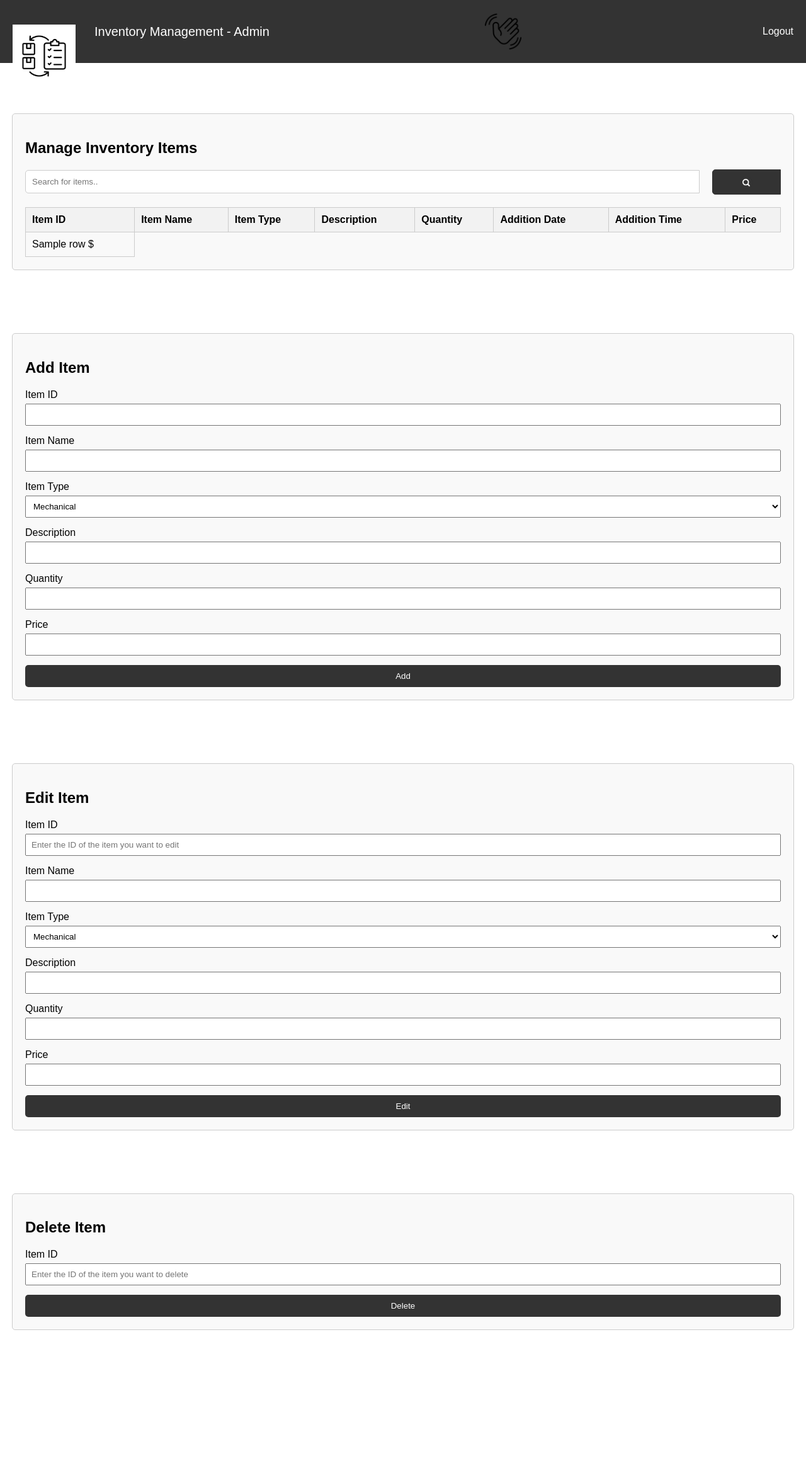
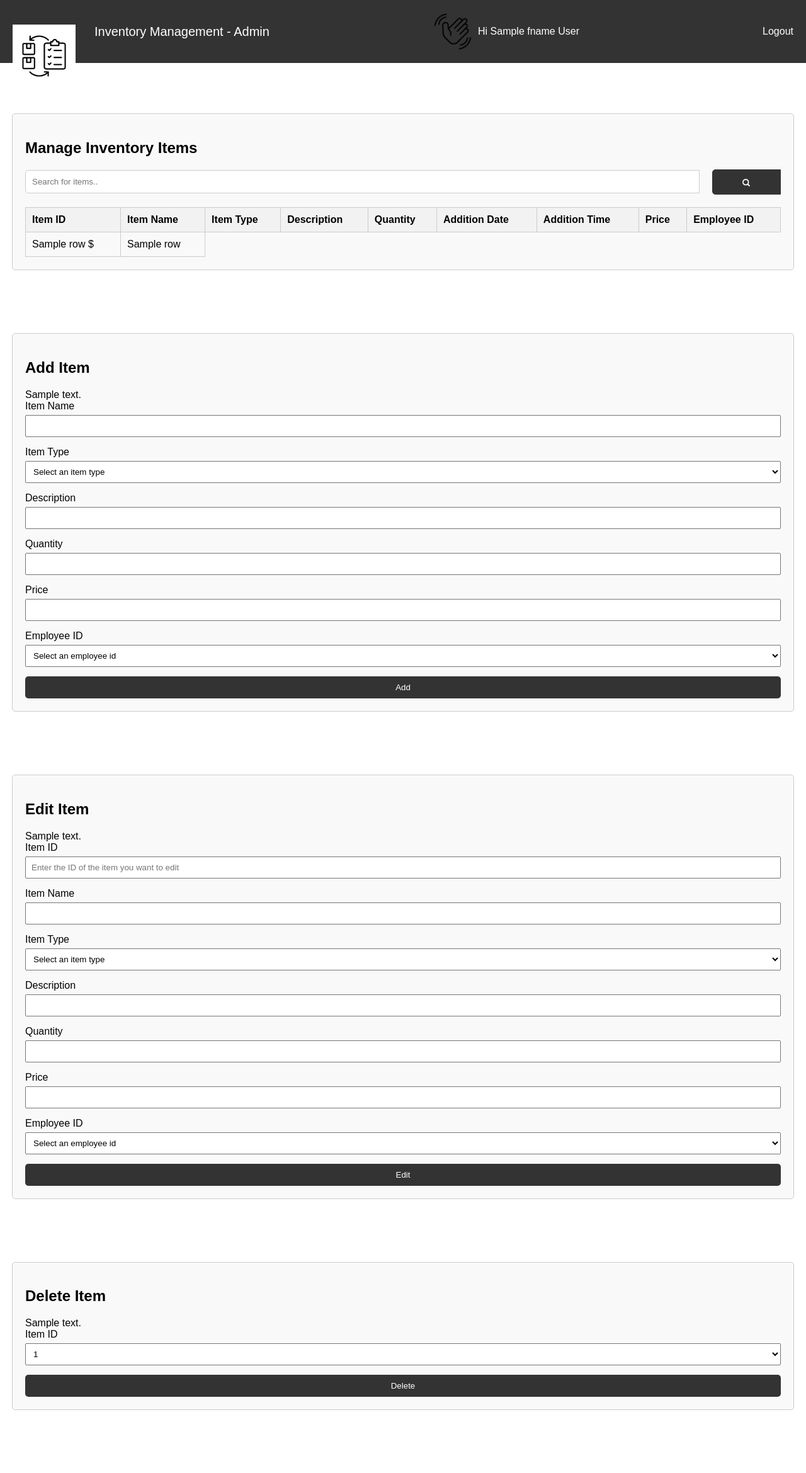
Before and after one commit to YoussefHassanien/CURT-Interview-Task, a Flask app: template templates/admin.html in a window 1280 px wide. Shown: the whole page at 63% size. Before the commit the page ends 2112 px from the top, so only its background shows below. Run offline with Flask 3, Linux system fonts and the light colour scheme; the template is opened without the code that fills it: most values are stand-ins (such as "Sample title", 1, 10 or a date in 2020); some libraries are stand-ins or nearby versions.

Commit message:
Add item done

```diff
--- a/app.py
+++ b/app.py
@@ -18,9 +18,15 @@
 def retrieve_user(email):
     cursor.execute("SELECT * FROM general_user WHERE email=%s", (email,))
     database_user = cursor.fetchone()
-    print(f" Retrieve user function database user : {database_user}")
     if database_user:
         return database_user
+    return None
+
+def retrieve_all_users():
+    cursor.execute("SELECT * FROM general_user")
+    database_users = cursor.fetchall()
+    if database_users:
+        return database_users
     return None
 
 def retrieve_items(id):
@@ -37,16 +43,24 @@
 
 def insert_user(user):
     database_user = retrieve_user(user.email)
-    print(f" Insert user function database user : {database_user}")
     if database_user:
         return False
     cursor.execute("SELECT ssn FROM general_user WHERE ssn=%s", (user.ssn,))
     ssn = cursor.fetchone()
-    print(f" Insert user function database ssn : {ssn}")
     if ssn:
         return False
     cursor.execute("INSERT INTO general_user (id, fname, lname, email, password, birthdate, phone, gender, address, ssn) VALUES (%s, %s, %s, %s, %s, %s, %s, %s, %s, %s)",
                     (user.id, user.first_name, user.last_name, user.email, user.password, user.birthdate, user.phone, user.gender, user.address, user.ssn))
+    database_session.commit()
+    return True
+
+def insert_item(item):
+    cursor.execute("SELECT id FROM item WHERE id=%s", (item.id,))
+    database_item = cursor.fetchone()
+    if database_item:
+        return False
+    cursor.execute("INSERT INTO item (id, name, type, description, quantity, price, user_id) VALUES (%s, %s, %s, %s, %s, %s, %s)",
+                    (item.id, item.name, item.type, item.description, item.quantity, item.price, item.user_id))
     database_session.commit()
     return True
 
@@ -70,7 +84,9 @@
             items = retrieve_items(user.get('id'))
             session['user'] = user
             if user.get('admin_role'):
-                return render_template('admin.html', user = user, items = items)
+                all_users = retrieve_all_users()
+                employees_ids = [user.get('id') for user in all_users if not user.get('admin_role')]
+                return render_template('admin.html', user_dict = user, items = items, employees_ids = employees_ids)
             return render_template('/home.html', user = user, items = items)
     session.pop('user', None)
     error_message = "Invalid email or password. Please try again."
@@ -108,6 +124,33 @@
         return render_template("register.html", message_class="success-message", message="Account created successfully.")
     return render_template("register.html", message="Failed to create account. Please try again.", message_class="error-message")
 
+@app.route('/add_item', methods=['POST'])
+def add_item():
+    name = request.form.get('addItemName')
+    itype = request.form.get('addItemType')
+    description = request.form.get('addItemDescription')
+    quantity = request.form.get('addItemQuantity')
+    price = request.form.get('addItemPrice')
+    employee_id = request.form.get('addItemEmployeeId')
+    cursor.execute("SELECT id FROM item")
+    ids = cursor.fetchall()
+    if itype == "Electrical":
+        new_item = ElectricalPart(len(ids) + 1, name, description, quantity, price, employee_id)
+    elif itype == "Mechanical":
+        new_item = MechanicalPart(len(ids) + 1, name, description, quantity, price, employee_id)
+    else:
+        new_item = RawMaterial(len(ids) + 1, name, description, quantity, price, employee_id)
+    all_users = retrieve_all_users()
+    employees_ids = [user.get('id') for user in all_users if not user.get('admin_role')]
+    item_flag = insert_item(new_item)
+    for i in session['user']:
+        print(f"elements of session['user']: {i}")
+    if item_flag:
+        return render_template("admin.html", add_message="Item added successfully.", message_class="success-message",
+                                user_list = session['user'], items = retrieve_items(session['user'][0]), employees_ids = employees_ids)
+    return render_template("admin.html", add_message="Failed to add item. Please try again.", message_class="error-message",
+                           user_list = session['user'], items = retrieve_items(session['user'][0]), employees_ids = employees_ids)
+
 
 if __name__ == '__main__':
     app.run()
--- a/classes.py
+++ b/classes.py
@@ -34,7 +34,7 @@
 
 class ElectricalPart(Item):
     def __init__(self, id, name, description, quantity, price, user_id):
-        super().__init__(id, name, description, quantity, price, user_id)
+        super().__init__(id, name, quantity, price, user_id)
         self.description = description
         self.type = "Electrical"
 
@@ -46,7 +46,7 @@
 
 class MechanicalPart(Item):
     def __init__(self, id, name, description, quantity, price, user_id):
-        super().__init__(id, name, description, quantity, price, user_id)
+        super().__init__(id, name, quantity, price, user_id)
         self.description = description
         self.type = "Mechanical"
 
@@ -58,7 +58,7 @@
 
 class RawMaterial(Item):
     def __init__(self, id, name, description, quantity, price, user_id):
-        super().__init__(id, name, description, quantity, price, user_id)
+        super().__init__(id, name, quantity, price, user_id)
         self.description = description
         self.type = "Raw Material"
 
--- a/templates/admin.html
+++ b/templates/admin.html
@@ -14,8 +14,10 @@
         </div>
         <div class="nav-center">
             <img src="../static/Images/waving.png" alt="Hi" class="logo">
-            {% if user %}
-            <span>Hi {{ user['fname'] + " " + user['lname'] }}</span>
+            {% if user_dict %}
+            <span>Hi {{ user_dict['fname'] + " " + user_dict['lname'] }}</span>
+            {% elif user_list %}
+            <span>Hi {{ user_list[1] + " " + user_list[2] }}</span>
             {% endif %}
         </div>
         <div class="nav-right">
@@ -41,6 +43,7 @@
                     <th>Addition Date</th>
                     <th>Addition Time</th>
                     <th>Price</th>
+                    <th>Employee ID</th>
                 </tr>
             </thead>
             {% if items %}
@@ -51,6 +54,7 @@
                     <td>{{ row[i] }}</td>
                     {% endfor %}
                     <td>{{ row[7]|string + " $" }}</td>
+                    <td>{{ row[8] }}</td>
                 </tr>
                 {% endfor %}
             </tbody>
@@ -59,18 +63,18 @@
     </div>
     <div class="add-item-container">
         <h2>Add Item</h2>
-        <form id="addItemForm">
-            <div class="form-group">
-                <label for="">Item ID</label>
-                <input type="number" id="addItemId" name="id" required>
-            </div>
+        {% if add_message %}
+        <div id="{{ message_class }}">{{ add_message }}</div>
+        {% endif %}
+        <form id="addItemForm" action="/add_item" method="post">
             <div class="form-group">
                 <label for="">Item Name</label>
-                <input type="text" id="addItemName" name="name"  required>
+                <input type="text" id="addItemName" name="addItemName"  required>
             </div>
             <div class="form-group">
                 <label for="add-item-type">Item Type</label>
-                <select name="addItemType" id="addItemType">
+                <select name="addItemType" id="addItemType" required>
+                    <option value="" disabled selected>Select an item type</option>
                     <option value="Mechanical">Mechanical</option>
                     <option value="Electrical">Electrical</option>
                     <option value="Raw Material">Raw Material</option>
@@ -78,22 +82,36 @@
             </div>
             <div class="form-group">
                 <label for="Description">Description</label>
-                <input type="text" id="addItemDescription" name="description" required>
+                <input type="text" id="addItemDescription" name="addItemDescription" required>
             </div>
             <div class="form-group">
                 <label for="Quantity">Quantity</label>
-                <input type="number" id="addItemQuantity" name="quantity" required>
+                <input type="number" id="addItemQuantity" name="addItemQuantity" required>
             </div>
             <div class="form-group">
                 <label for="price">Price</label>
-                <input type="number" id="price" name="price" required>
+                <input type="number" id="addItemPrice" name="addItemPrice" required>
             </div>
+            {% if employees_ids %}
+            <div class="form-group">
+                <label for="add-item-employee_id">Employee ID</label>
+                <select name="addItemEmployeeId" id="addItemEmployeeId">
+                    <option value="" disabled selected>Select an employee id</option>
+                    {% for id in employees_ids %}
+                    <option value="{{ id }}">{{ id }}</option>
+                    {% endfor %}
+                </select>
+            </div>
+            {% endif %}
             <button type="submit">Add</button>
         </form>
     </div>
         <div class="edit-item-container">
             <h2>Edit Item</h2>
-            <form id="editItemForm">
+            {% if edit_message %}
+            <div id="{{ message_class }}">{{ edit_message }}</div>
+            {% endif %}
+            <form id="editItemForm" action="/edit_item" method="post">
                 <div class="form-group">
                     <label for="">Item ID</label>
                     <input type="number" id="editItemId" name="id" placeholder="Enter the ID of the item you want to edit" required>
@@ -104,7 +122,8 @@
                 </div>
                 <div class="form-group">
                     <label for="edit-item-type">Item Type</label>
-                    <select name="edit-item-type" id="editItemType">
+                    <select name="edit-item-type" id="editItemType" required>
+                        <option value="" disabled selected>Select an item type</option>
                         <option value="Mechanical">Mechanical</option>
                         <option value="Electrical">Electrical</option>
                         <option value="Raw Material">Raw Material</option>
@@ -122,19 +141,39 @@
                     <label for="price">Price</label>
                     <input type="number" id="editItemPrice" name="price" required>
                 </div>
+                {% if employees_ids %}
+                <div class="form-group">
+                    <label for="edit-item-employee_id">Employee ID</label>
+                    <select name="editItemEmployeeId" id="editItemEmployeeId" required>
+                        <option value="" disabled selected>Select an employee id</option>
+                        {% for id in employees_ids %}
+                        <option value="{{ id }}">{{ id }}</option>
+                        {% endfor %}
+                    </select>
+                </div>
+                {% endif %}
                 <button type="submit">Edit</button>
             </form>
         </div>
+        {% if items %}
         <div class="delete-item-container">
             <h2>Delete Item</h2>
-            <form id="deleteItemForm">
+            {% if delete_message %}
+            <div id="{{ message_class }}">{{ delete_message }}</div>
+            {% endif %}
+            <form id="deleteItemForm" action="/delete_item" method="post">
                 <div class="form-group">
                     <label for="">Item ID</label>
-                    <input type="number" id="deleteItemId" name="id" placeholder="Enter the ID of the item you want to delete" required>
+                    <select name="deletedItemId" id="deletedItemId" required>
+                        {% for item in items %}
+                        <option value="{{ item[0] }}">{{ item[0] }}</option>
+                        {% endfor %}
+                    </select>
                 </div>
                 <button type="submit">Delete</button>
             </form>
         </div>
+        {% endif %}
     <script src="../static/Scripts/script.js"></script>
 </body>
 </html>
```
